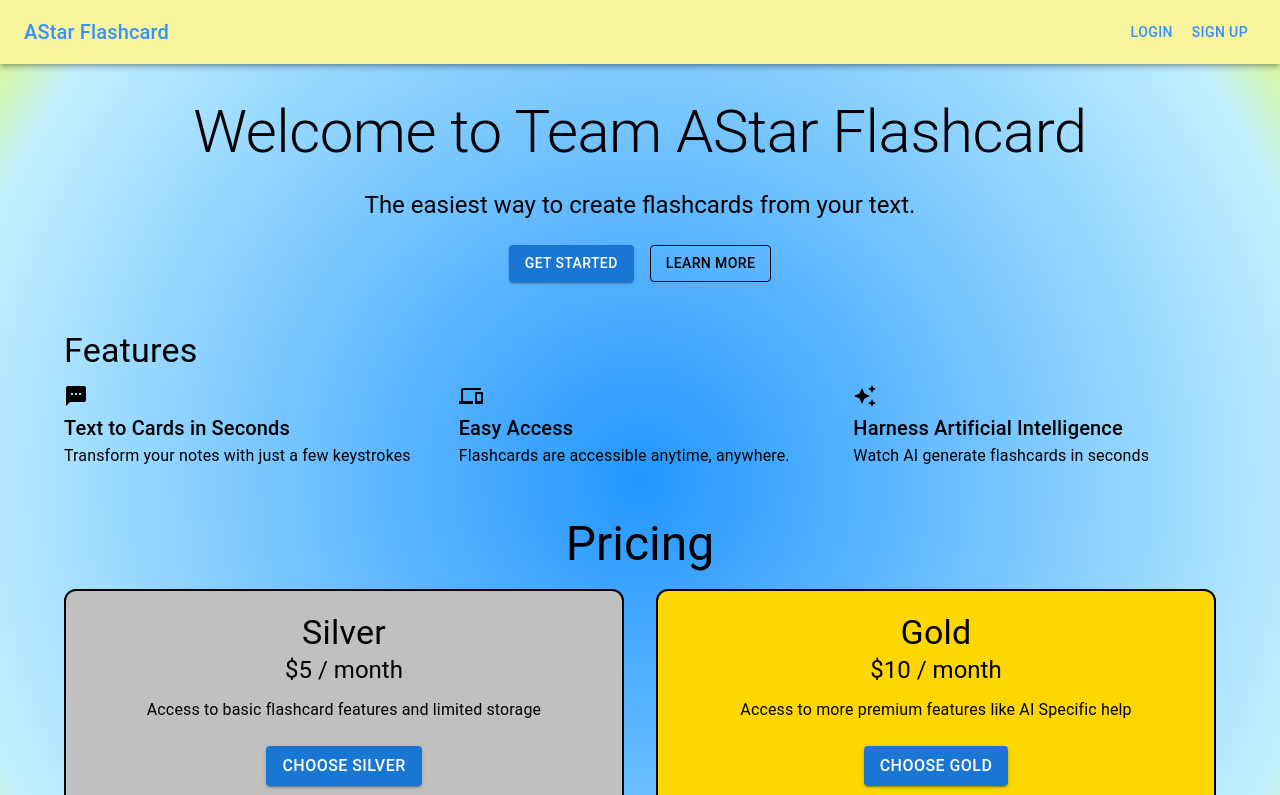
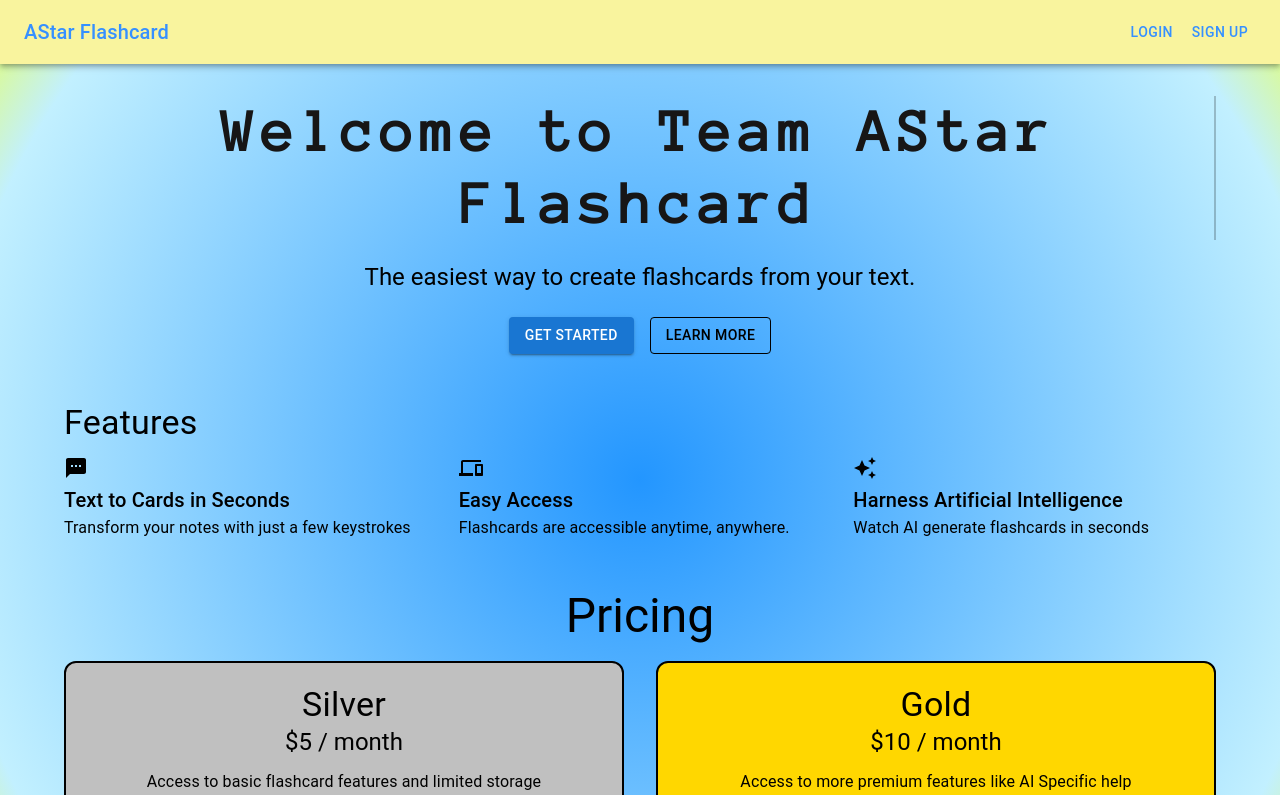
Before and after one commit to Shoheicode/Project-4-AI-Flashcards, a Next.js app: page / in a window 1280 px wide. Shown: the top 795 px of the page. Built offline with nearby package versions, Linux system fonts and the light colour scheme; no server answers.

Commit message:
Added cool animations to text

```diff
--- a/app/generate/page.js
+++ b/app/generate/page.js
@@ -21,6 +21,7 @@ import {
   Stack,
 } from '@mui/material'
 
+import './text.css'
 
 import { database } from "@/app/firebase";
 import { collection, doc, getDoc, setDoc, addDoc, writeBatch } from 'firebase/firestore';
@@ -158,7 +159,7 @@ return (
             justifyContent={"center"}
             alignItems={"center"}
           >
-            <Typography variant="h4" component="h1" gutterBottom>
+            <Typography variant="h4" component="h1" gutterBottom id='generateText'>
               Generate Flashcards
             </Typography>
             <TextField
--- a/app/page.js
+++ b/app/page.js
@@ -9,6 +9,7 @@ import {
   Toolbar,
   Typography,
 } from "@mui/material";
+import "./typewrite.css"
 import DevicesIcon from "@mui/icons-material/Devices";
 import TextsmsIcon from "@mui/icons-material/Textsms";
 import AutoAwesomeIcon from "@mui/icons-material/AutoAwesome";
@@ -41,6 +42,8 @@ export default function Home() {
     }
   };
 
+  const styleText = {}
+
   const styleBox = {
     background: "rgb(35,150,255);",
     background: "radial-gradient(circle, rgba(35,150,255,1) 0%, rgba(194,240,255,1) 87%, rgba(229,255,104,1) 100%);"
@@ -60,8 +63,8 @@ export default function Home() {
 
       <Container maxWidth="lg">
         <Box sx={{ textAlign: "center", my: 4 }}>
-          <Typography variant="h2" component="h1" gutterBottom>
-            Welcome to Team AStar Flashcard
+          <Typography variant="h2" component="h1" gutterBottom id="text">
+            Welcome to Team AStar <br></br>Flashcard
           </Typography>
           <Typography variant="h5" component="h2" gutterBottom>
             The easiest way to create flashcards from your text.
--- /dev/null
+++ b/app/typewrite.css
@@ -0,0 +1,32 @@
+@import url(https://fonts.googleapis.com/css?family=Anonymous+Pro);
+/* Base */
+#text {
+  position: relative;
+  color: hsl(0, 2%, 9%);
+  font-weight: bold!important;
+  font-family: "Anonymous Pro", monospace!important;
+  letter-spacing: 7px!important;
+  overflow: hidden;
+  text-wrap:stable;
+  border-right: 2px solid hsl(0, 0%, 0%);
+  white-space: nowrap;
+  animation: typewriter 4s steps(44) 1s 1 normal both,
+    blinkTextCursor 1000ms infinite;
+}
+
+@keyframes typewriter {
+  from {
+    width: 0;
+  }
+  to {
+    width: 100%;
+  }
+}
+@keyframes blinkTextCursor {
+  from {
+    border-right-color: hsl(0, 0%, 0%);
+  }
+  to {
+    border-right-color: transparent;
+  }
+}
```
Also changed, not shown: app/generate/text.css (added, +28 -0 lines).
